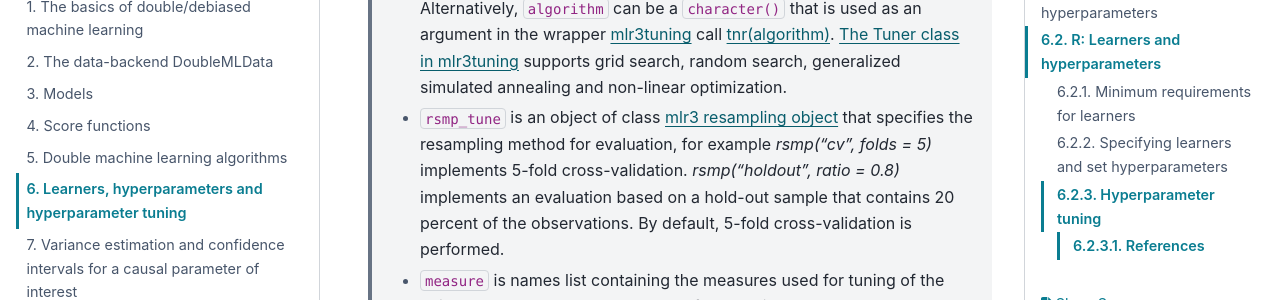
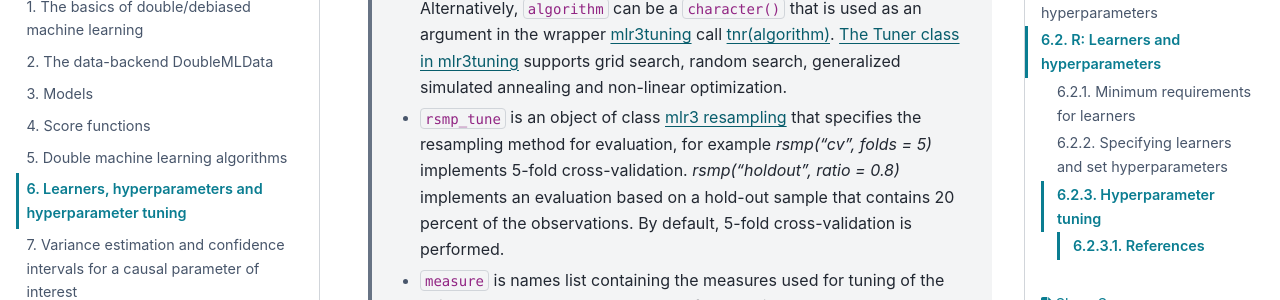
Before and after one commit to DoubleML/doubleml-docs, a Sphinx documentation site: the page built from doc/guide/learners.rst, in a window 1280 px wide and 900 px high, scrolled down 6703 px. Shown: the part 153-453 px from the top of the window. Built offline with Sphinx 7.4.7 and the PyData theme 0.15.4, drawn with Linux system fonts in a browser that asks for light colours; pages that are not in the unit, such as notebooks, are missing from menus.

Commit message:
fix typo

```diff
--- a/doc/guide/learners.rst
+++ b/doc/guide/learners.rst
@@ -364,7 +364,7 @@ The entries in the list specify options during parameter tuning with `mlr3tuning
       `tnr(algorithm) <https://mlr3tuning.mlr-org.com/reference/tnr.html>`_.
       `The Tuner class in mlr3tuning <https://mlr3book.mlr-org.com/tuning.html#the-tuner-class>`_ supports grid search,
       random search, generalized simulated annealing and non-linear optimization.
-    * ``rsmp_tune`` is an object of class `mlr3 resampling object <https://mlr3.mlr-org.com/reference/Resampling.html>`_
+    * ``rsmp_tune`` is an object of class `mlr3 resampling <https://mlr3.mlr-org.com/reference/Resampling.html>`_
       that specifies the resampling method for evaluation, for example `rsmp("cv", folds = 5)` implements 5-fold cross-validation.
       `rsmp("holdout", ratio = 0.8)` implements an evaluation based on a hold-out sample that contains 20 percent of the observations.
       By default, 5-fold cross-validation is performed.
```
